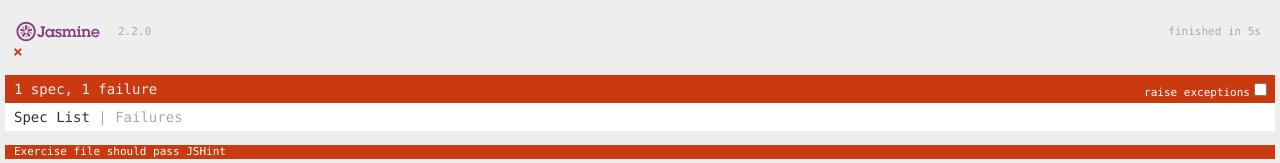
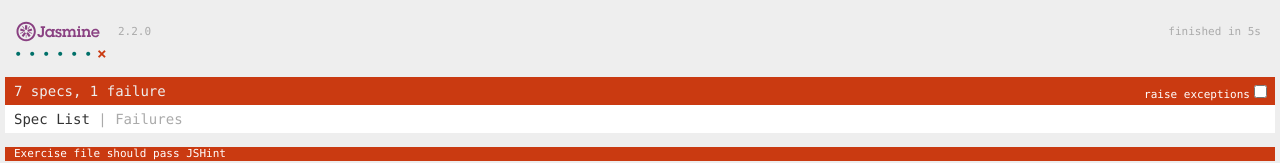
Before and after one commit to YWebCA/EloquentYWeb, a website: page chapter02/chessboard_spec.html in a window 1280 px wide. Shown: the top 163 px of the page. Drawn offline with Linux system fonts and the light colour scheme; files whose address does not match are found by name.

Commit message:
Chess board

```diff
--- a/chapter02/chessboard_spec.html
+++ b/chapter02/chessboard_spec.html
@@ -3,7 +3,7 @@
 <html>
 <head>
   <meta http-equiv="Content-Type" content="text/html; charset=UTF-8">
-  <title>Tests for Chapter 2</title>
+  <title>Tests for Chapter 2 - Chess Board</title>
 
   <link rel="shortcut icon" type="image/png" href="../img/favicon.ico">
   <link rel="stylesheet" type="text/css" href="../bower_components/jasmine/lib/jasmine-core/jasmine.css">
--- a/chapter02/js/chessboard.js
+++ b/chapter02/js/chessboard.js
@@ -1 +1,19 @@
 // Student Workspace
+Chess.start = function ( n ) {
+  var size;
+  if ( n !== 0 ) {
+    size = n || 8;
+  } else size = 0;
+  var output = "";
+  for ( var i = 0; i < size; i++ ) {
+    for ( var j = 0; j < size; j++ ) {
+      if ( (i+j) % 2 == 0 ) {
+        output += ' ';
+      } else {
+        output += '#';
+      }
+    }
+    output += '\n';
+  }
+  return output;
+};
--- a/chapter02/js/chessboard_spec.js
+++ b/chapter02/js/chessboard_spec.js
@@ -1,4 +1,62 @@
 // Exercise tests
+describe("Chess Board exercise", function() {
+
+  beforeAll(function() {
+
+    this.chess = function ( n ) {
+      var size;
+      if ( n !== 0 ) {
+        size = n || 8;
+      } else size = 0;
+      var output = "";
+      for ( var i = 0; i < size; i++ ) {
+        for ( var j = 0; j < size; j++ ) {
+          if ( (i+j) % 2 == 0 ) {
+            output += ' ';
+          } else {
+            output += '#';
+          }
+        }
+        output += '\n';
+      }
+      return output;
+    };
+
+    spyOn(console, 'log').and.callThrough();
+
+  });
+
+  it("should not make any calls to console.log()", function() {
+    expect(console.log).not.toHaveBeenCalled();
+  });
+
+  it("should alternate \"white\" and \"black\" squares, starting with white", function() {
+    var answer = Chess.start();
+    expect(answer.charAt(0)).toBe(' ');
+  });
+
+  it("should return an 8x8 chess board when called with no parameters", function() {
+    expect( Chess.start() ).toBe( this.chess() );
+  });
+
+  describe("given parameters", function() {
+    it("should be able to return a 3x3 chess board", function() {
+      expect( Chess.start(3) ).toBe( this.chess(3) );
+    });
+    it("should be able to return a 100x100 chess board", function() {
+      expect( Chess.start(100) ).toBe( this.chess(100) );
+    });
+  });
+
+  describe("Extra credit tests", function() {
+    it("should be able to return a 0x0 chess board (rather than a default 8x8)", function() {
+      expect( Chess.start(0) ).toBe('');
+    });
+  });
+
+});
+
+
 describe("Exercise file", function() {
   it("should pass JSHint", function(done) {
     jasmine.addMatchers(customMatchers);
```
Also changed, not shown: chapter02/index.html (+5 -0 lines).
